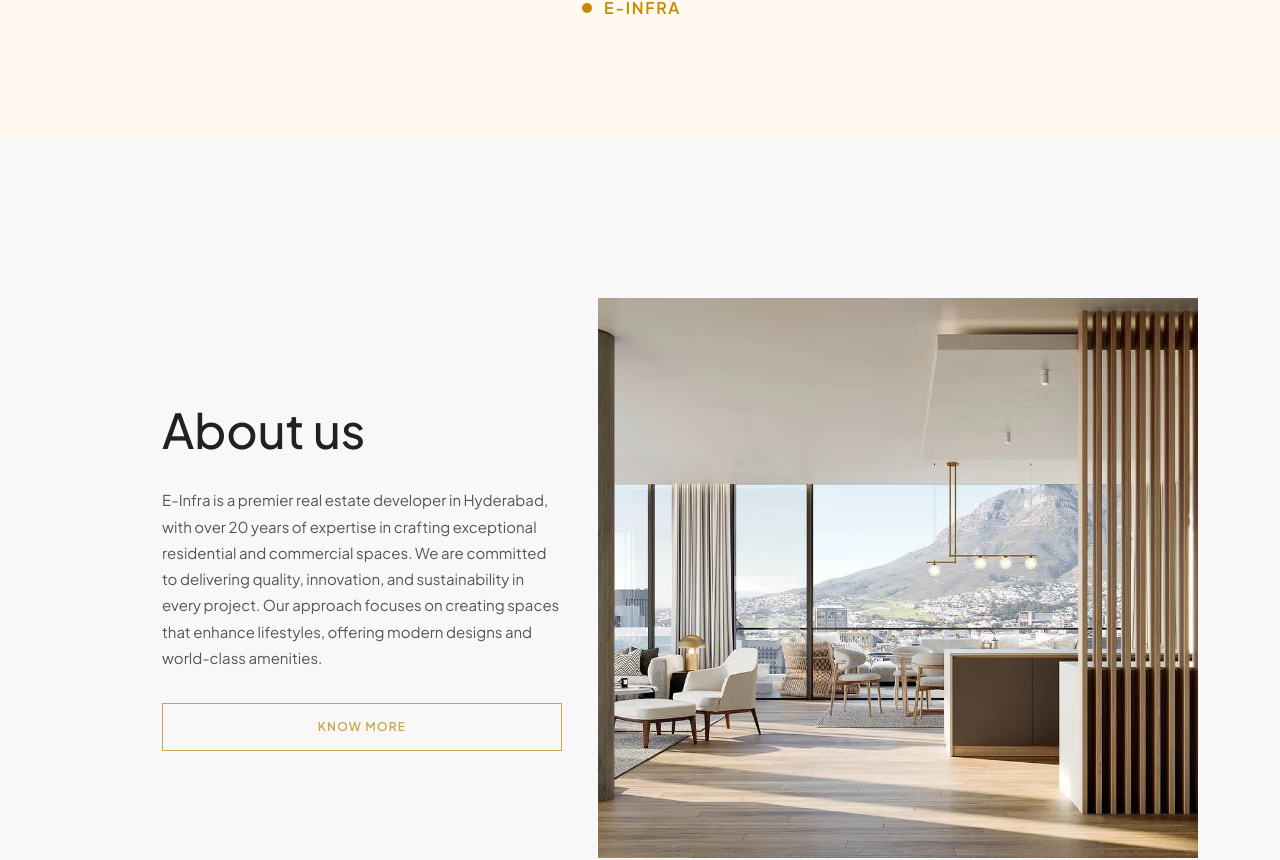
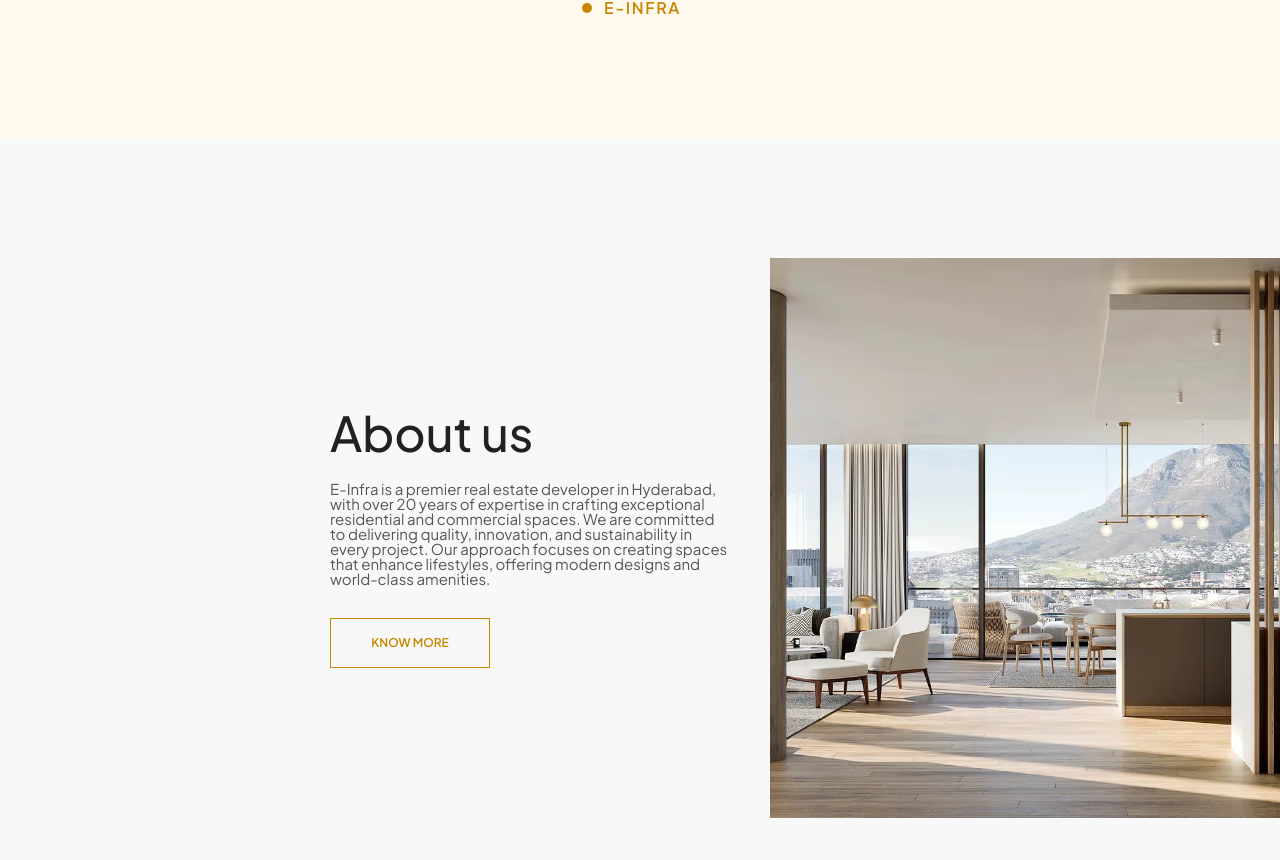
Before and after one commit to harsh9665/8ViewsTask, a Next.js app: page / in a window 1280 px wide. Shown: the part 1614-2474 px from the top of the page. Built offline with nearby package versions, Linux system fonts and the light colour scheme; no server answers.

Commit message:
FIXED FEW LAYOUT ISSUES IN ABOUT US

```diff
--- a/src/components/AboutUs.jsx
+++ b/src/components/AboutUs.jsx
@@ -26,10 +26,12 @@ export default function AboutUs() {
 
   return (
     <section className={styles.section}>
-      <div className={styles.inner + ' container'}>
+      <div className={styles.inner}>
 
         {/* ── Left — Text content ── */}
         <div className={styles.leftCol}>
+
+          <div className={styles.FirstColGroup}>
           <h2 className={styles.title}>About us</h2>
           <p className={styles.description}>
             E-Infra is a premier real estate developer in Hyderabad, with over 20
@@ -39,6 +41,7 @@ export default function AboutUs() {
             spaces that enhance lifestyles, offering modern designs and world-class
             amenities.
           </p>
+          </div>
           <Button variant="outlineGold" size="md" href="#about">
             KNOW MORE
           </Button>
--- a/src/styles/AboutUs.module.css
+++ b/src/styles/AboutUs.module.css
@@ -3,7 +3,6 @@
   background-color: #f8f8f8;
   overflow: hidden; /* clips the image sliding in from right */
   box-sizing: border-box;
-  padding: 80px 0;
 }
 
 /* ── Two column layout ── */
@@ -11,13 +10,21 @@
   display: flex;
   flex-direction: row;
   align-items: center;
-  justify-content: space-between;
+  gap: 40px;
+  padding-left: 250px;
+  padding-top: 120px;
+  padding-bottom: 120px;
   width: 100%;
   min-height: 720px;
-  gap: 20
 }
 
 /* ── Left column ── */
+.FirstColGroup
+{
+  display: flex;
+  flex-direction: column;
+  gap: 16px;
+}
 .leftCol {
   flex-shrink: 0;
   display: flex;
@@ -30,16 +37,15 @@
   font-family: 'Plus Jakarta Sans', sans-serif;
   font-weight: 500;
   font-size: 64px;
-  line-height: 1.05;
+  line-height: 100%;
   color: #212121;
-  margin: 0;
 }
 
 .description {
   font-family: 'Plus Jakarta Sans', sans-serif;
   font-size: 15px;
   font-weight: 400;
-  line-height: 1.75;
+  line-height: 1;
   color: #555555;
   margin: 0;
   max-width: 480px;
--- a/src/styles/Button.module.css
+++ b/src/styles/Button.module.css
@@ -35,15 +35,6 @@ font-family: var(--font-inter), 'Inter', sans-serif;/* added */
   color: #ffffff;
 }
 
-.outlineGold {
-  background: transparent;
-  border: 1px solid #C9A84C;
-  color: #C9A84C;
-}
-.outlineGold:hover {
-  background: #C9A84C;
-  color: #ffffff;
-}
 
 .solid {
   background: #C9A84C;
@@ -53,6 +44,27 @@ font-family: var(--font-inter), 'Inter', sans-serif;/* added */
 .solid:hover {
   background: #a87200;
   border-color: #a87200;
+}
+
+
+/* About Us button */
+.outlineGold {
+  width: 160px;
+  height: 50px;
+  border: 1px solid #c78800;
+  color: #c78800;
+  background: transparent;
+  font-weight: 600;
+  font-size: 14px;
+  line-height: 1;
+  letter-spacing: 0;
+  text-transform: uppercase;
+  padding: 16px;
+}
+
+.outlineGold:hover {
+  background-color: #c78800;
+  color: #ffffff;
 }
 
 /* added — white filled button for Hero section*/
```
